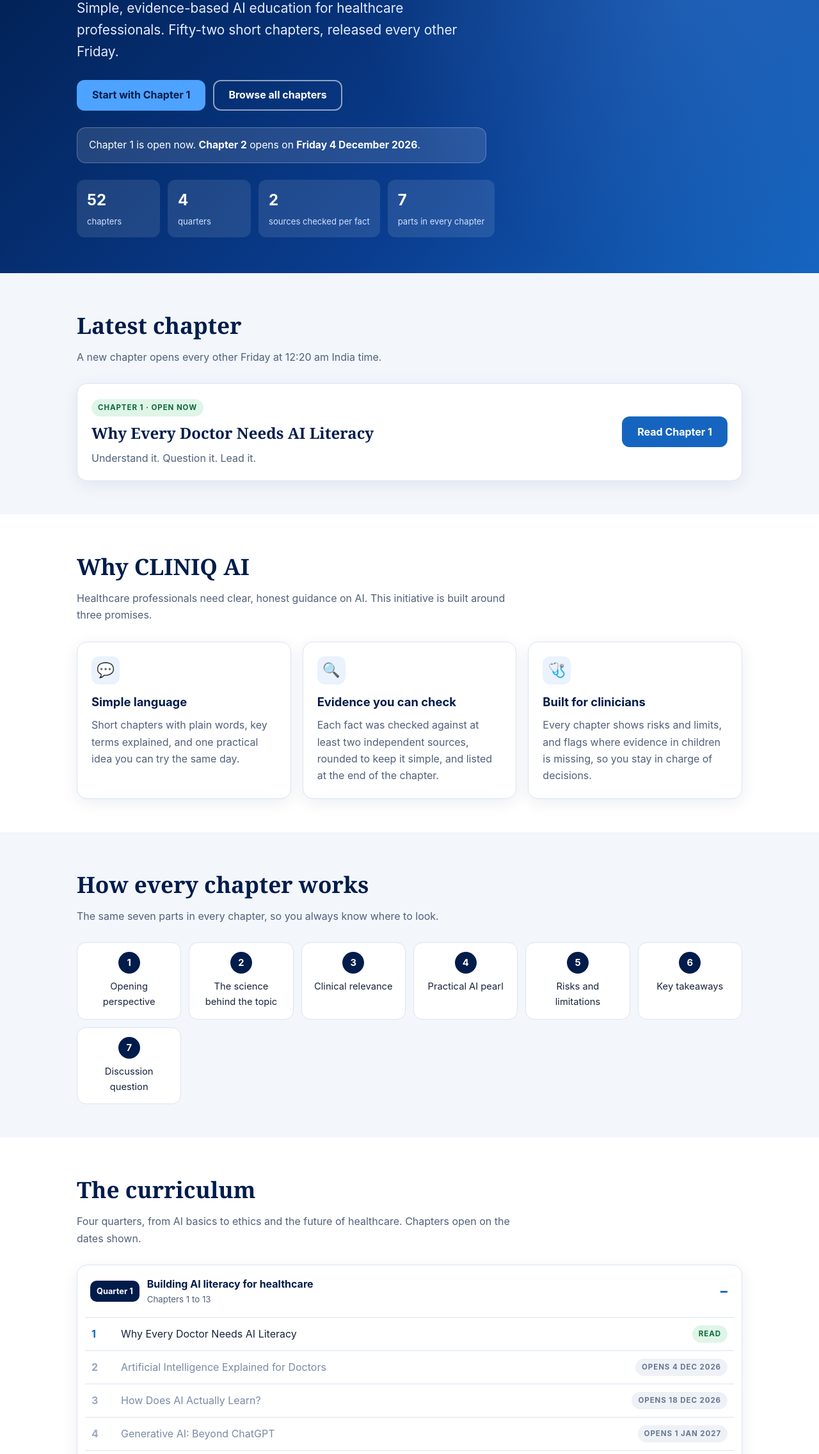
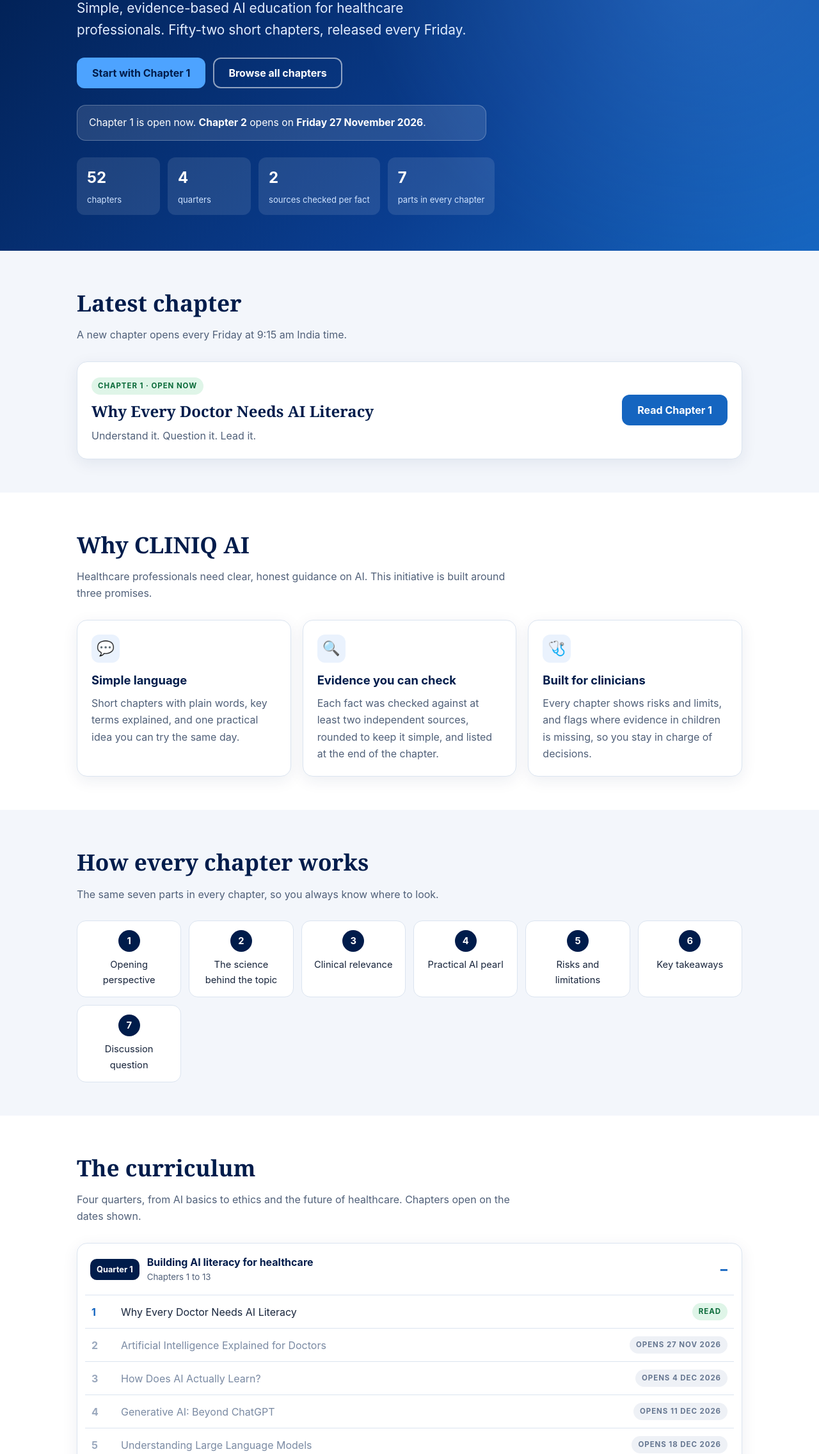
Before and after one commit to drmamatapanda19-del/CLINIQ-AI, a plain HTML site: page index.html in a window 1280 px wide. Shown: the part 287-2560 px from the top of the page at 64% size. Drawn offline with Linux system fonts and the light colour scheme.

Commit message:
Add files via upload

```diff
--- a/index.html
+++ b/index.html
@@ -218,7 +218,7 @@ html.dark .search{background:#101b30;color:#e3eaf5}
     <div class="wrap">
       <p class="kicker">A digital learning initiative &nbsp;&bull;&nbsp; Part of the AI Literacy Mission</p>
       <h1>CLINIQ <span class="ai">AI</span></h1>
-      <p class="lead">Simple, evidence-based AI education for healthcare professionals. Fifty-two short chapters, <span id="heroEvery">released every other Friday</span>.</p>
+      <p class="lead">Simple, evidence-based AI education for healthcare professionals. Fifty-two short chapters, <span id="heroEvery">released every Friday</span>.</p>
       <div class="cta">
         <a class="btn primary" id="startBtn" href="#chapter-1">Start with Chapter 1</a>
         <a class="btn ghost" href="#chapters">Browse all chapters</a>
@@ -237,7 +237,7 @@ html.dark .search{background:#101b30;color:#e3eaf5}
     <div class="wrap">
       <div class="resume" id="resume"><span>Welcome back.</span><a id="resumeGo"></a><button id="resumeX" aria-label="Dismiss">&times;</button></div>
       <h2 class="title">Latest chapter</h2>
-      <p class="sub" id="relNote">A new chapter opens every  Friday.</p>
+      <p class="sub" id="relNote">A new chapter opens every Friday.</p>
       <div class="card latest" id="latestCard"></div>
     </div>
   </section>
@@ -314,7 +314,7 @@ html.dark .search{background:#101b30;color:#e3eaf5}
 
 <!-- ================= CHAPTER INDEX ================= -->
 <div class="view hidden" id="listView">
-  <div class="page-head"><div class="wrap"><h1>All chapters</h1><p id="listNote">52 chapters in four quarters. New chapters open every other Friday.</p></div></div>
+  <div class="page-head"><div class="wrap"><h1>All chapters</h1><p id="listNote">52 chapters in four quarters. New chapters open every Friday.</p></div></div>
   <section class="section"><div class="wrap">
     <input class="search" id="search" type="search" placeholder="Search chapters, for example hallucination" aria-label="Search chapters">
     <div id="allList"></div>
@@ -415,11 +415,11 @@ html.dark .search{background:#101b30;color:#e3eaf5}
 (function(){
   // ===== RELEASE SCHEDULE (edit here) =====
   // Chapter 1 opens on START_DATE (a Friday) at RELEASE_TIME India time.
-  // Each later chapter opens INTERVAL_DAYS after the one before it (14 = every other Friday, 7 = every Friday).
+  // Each later chapter opens INTERVAL_DAYS after the one before it (7 = every Friday, 14 = every other Friday).
   var START_DATE = '2026-11-20';
-  var INTERVAL_DAYS = 14;
-  // Time of day, India time (HH:MM, 24-hour), at which each chapter opens. '00:20' means 12:20 am.
-  var RELEASE_TIME = '00:20';
+  var INTERVAL_DAYS = 7;
+  // Time of day, India time (HH:MM, 24-hour), at which each chapter opens. '09:15' means 9:15 am, '00:20' means 12:20 am.
+  var RELEASE_TIME = '09:15';
   // To override the schedule, replace null with a number from 0 to 52 (for example 26).
   var MANUAL_RELEASED_UP_TO = null;
   // ========================================
```
Also changed, not shown: 1 other file.
